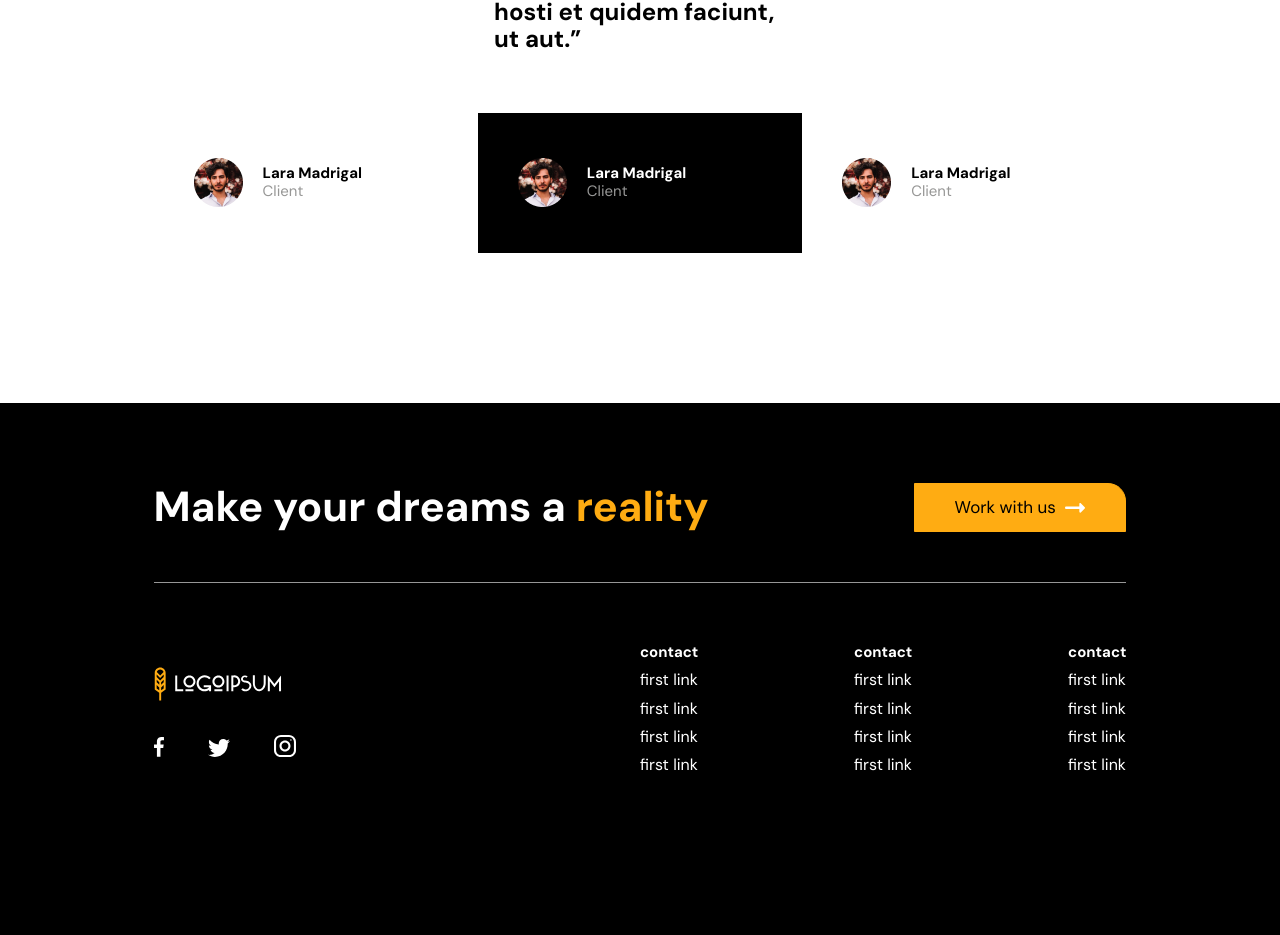
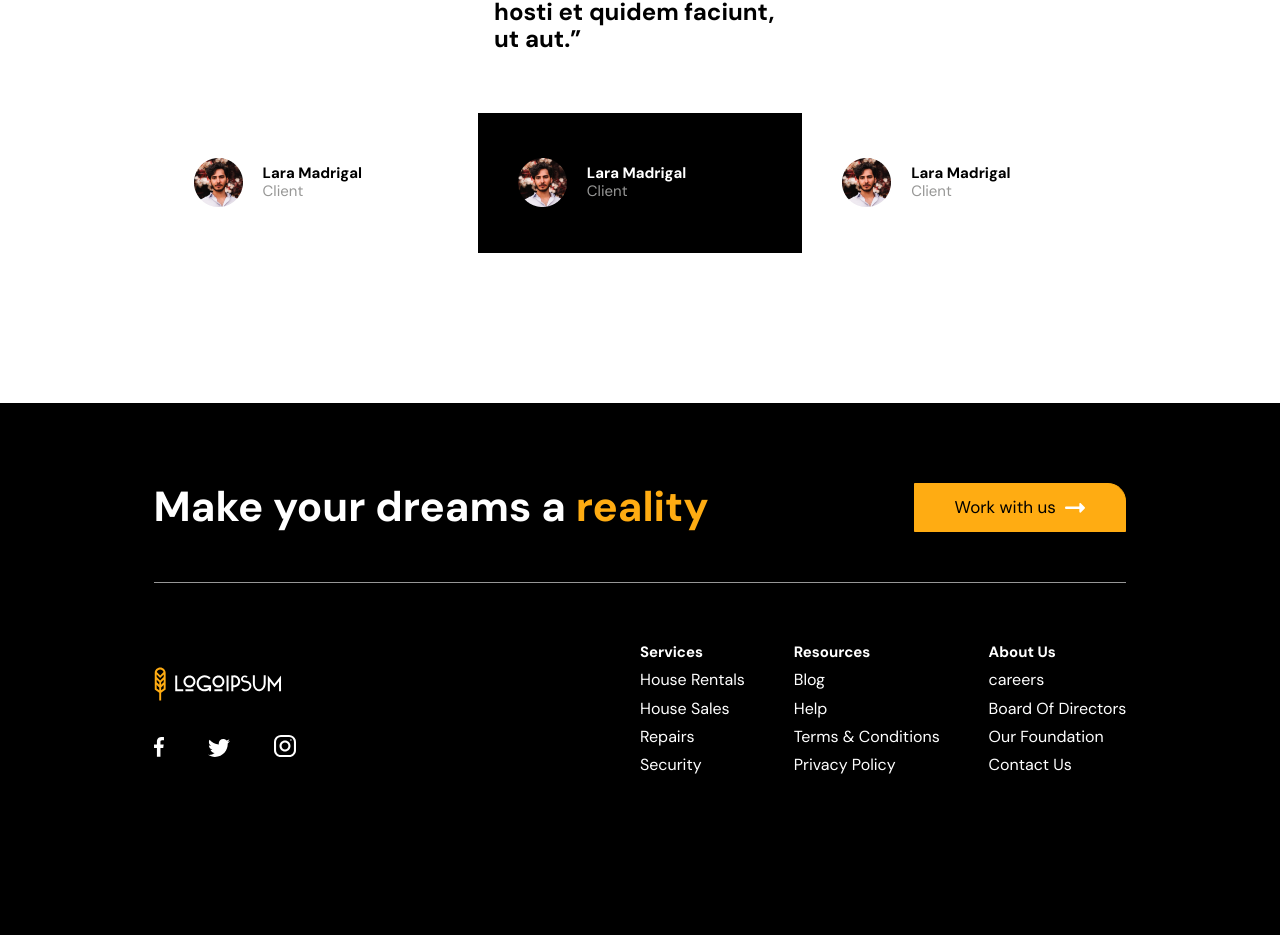
Before and after one commit to Motolani-Akins/Amber-Homes, a plain HTML site: page index.html in a window 1280 px wide. Shown: the part 4850-5785 px from the top of the page. Drawn offline with Linux system fonts and the light colour scheme.

Commit message:
finished this page

```diff
--- a/assets/stylesheet.css
+++ b/assets/stylesheet.css
@@ -505,6 +505,7 @@ footer{
 .linkies{
     margin-bottom: 10px;
     display: inline-block;
+    color: #979797;
 }
 
 .content-info{
--- a/index.html
+++ b/index.html
@@ -741,27 +741,27 @@
 
                 <div class="content-info">
                     <div class="info-texts">
-                        <p class="mini-head bold15">contact</p>
-                        <p class="linkies"><a href="">first link</a></p>
-                        <p class="linkies"><a href="">first link</a></p>
-                        <p class="linkies"><a href="">first link</a></p>
-                        <p class="linkies"><a href="">first link</a></p>
+                        <p class="mini-head bold15">Services</p>
+                        <p class="linkies"><a href="">House Rentals</a></p>
+                        <p class="linkies"><a href="">House Sales</a></p>
+                        <p class="linkies"><a href="">Repairs</a></p>
+                        <p class="linkies"><a href="">Security</a></p>
                     </div>
 
                     <div class="info-texts">
-                        <p class="mini-head bold15">contact</p>
-                        <p class="linkies"><a href="">first link</a></p>
-                        <p class="linkies"><a href="">first link</a></p>
-                        <p class="linkies"><a href="">first link</a></p>
-                        <p class="linkies"><a href="">first link</a></p>
+                        <p class="mini-head bold15">Resources</p>
+                        <p class="linkies"><a href="">Blog</a></p>
+                        <p class="linkies"><a href="">Help</a></p>
+                        <p class="linkies"><a href="">Terms & Conditions</a></p>
+                        <p class="linkies"><a href="">Privacy Policy</a></p>
                     </div>
 
                     <div class="info-texts last">
-                        <p class="mini-head bold15">contact</p>
-                        <p class="linkies"><a href="">first link</a></p>
-                        <p class="linkies"><a href="">first link</a></p>
-                        <p class="linkies"><a href="">first link</a></p>
-                        <p class="linkies"><a href="">first link</a></p>
+                        <p class="mini-head bold15">About Us</p>
+                        <p class="linkies"><a href="">careers</a></p>
+                        <p class="linkies"><a href="">Board Of Directors</a></p>
+                        <p class="linkies"><a href="">Our Foundation</a></p>
+                        <p class="linkies"><a href="">Contact Us</a></p>
                     </div>
                 </div>
             </div>
```
